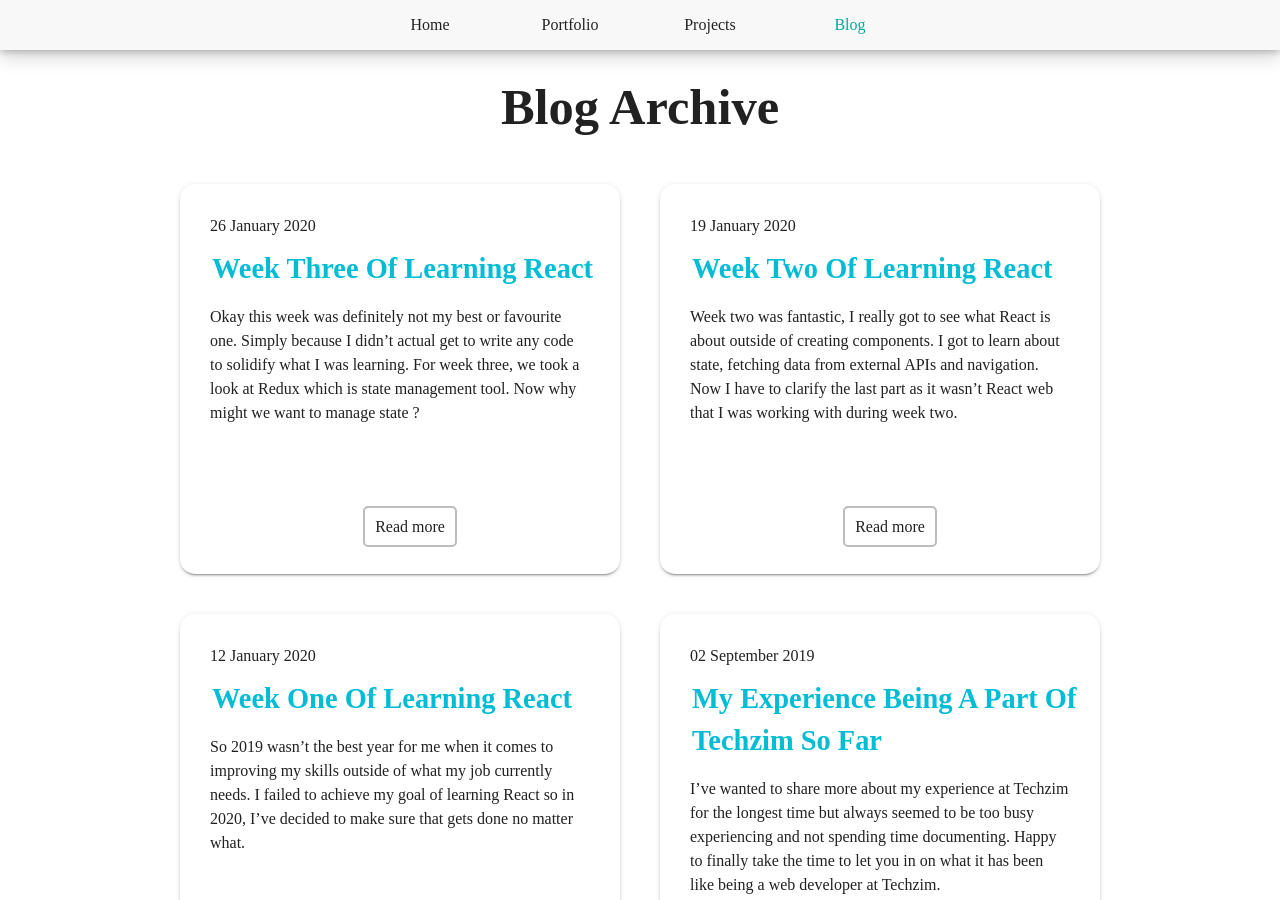
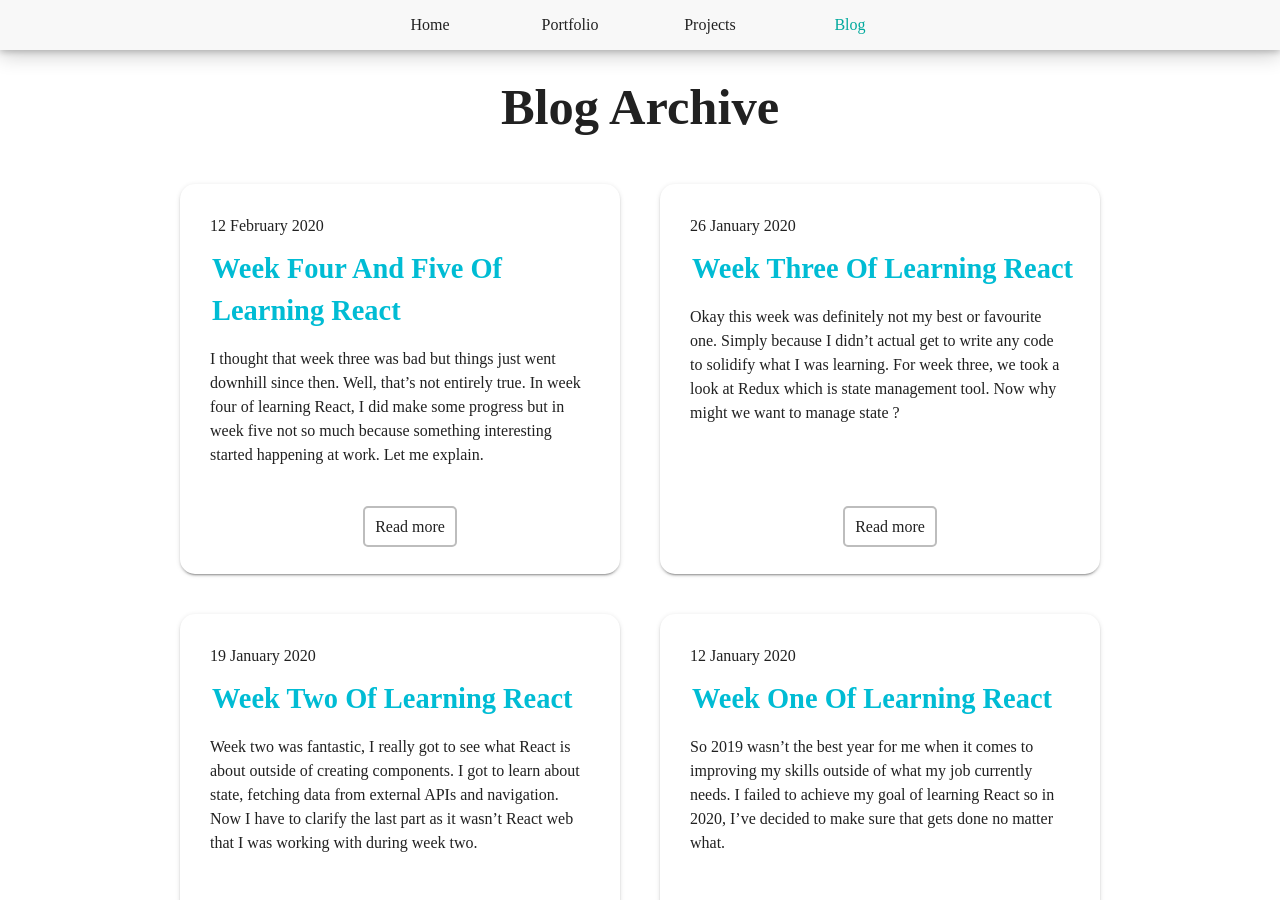
Before and after one commit to Rayhatron/rayhatron.github.io, a Jekyll site: the page built from archive/index.html, in a window 1280 px wide and 900 px high. Built offline with Jekyll 4.4.1, drawn with Linux system fonts in a browser that asks for light colours; nearby versions of some CDN libraries; emoji names are drawn with the system emoji font; some web fonts are replaced; some of the changed lines change nothing that is shown.

Commit message:
Blog post: week four and five of learning React

````diff
--- a/_includes/social-icons.html
+++ b/_includes/social-icons.html
@@ -2,5 +2,5 @@
     <a class="linkedin" href="https://linkedin.com/in/{{site.linkedin_username}}" title="Rufaro Madamombe LinkedIn" target="_blank"><i class="fa fa-linkedin" aria-hidden="true"></i></a>
     <a class="twitter" href="https://twitter.com/{{site.twitter_username}}" title="Rayhatron Twitter" target="_blank"><i class="fa fa-twitter" aria-hidden="true"></i></a>
     <a class="github" href="https://github.com/{{site.github_username}}" title="Rayhatron Github" target="_blank"><i class="fa fa-github" aria-hidden="true"></i></a>
-    <a class="freecodecamp" href="https://freecodecamp.com/{{site.freecodecamp_username}}" title="Rayhatron FreeCodeCamp" target="_blank"><i class="fa fa-free-code-camp" aria-hidden="true"></i></a>
+    <a class="freecodecamp" href="https://freecodecamp.org/{{site.freecodecamp_username}}" title="Rayhatron FreeCodeCamp" target="_blank"><i class="fa fa-free-code-camp" aria-hidden="true"></i></a>
 </div>
--- /dev/null
+++ b/_posts/react/2020-02-12-week-four-and-five-of-learning-react.md
@@ -0,0 +1,71 @@
+---
+title: Week Four And Five Of Learning React
+description: A summary of week four and five of learning React.js in 2020.
+category: react
+date: 2020-02-12
+permalink: /blog/:title/
+tags:
+    - react.js
+    - redux
+    - flux
+---
+
+I thought that week three was bad but things just went downhill since then. Well, that's not entirely true. In week four of learning React, I did make some progress but in week five not so much because something interesting started happening at work. Let me explain.
+
+<!--more-->
+
+## Week Four
+
+In week four I decided to do the React lessons on <a href="" target="_blank">FreeCodeCamp</a>. Even though it was mostly repetition, it was good because it helped me solidify the fundamentals of React and I did learn about something new.
+
+### PropTypes
+
+Often when building React apps you'll have some data passed down from a parent component to a child component in the form of props. Now, what happens if we forget to pass a prop or if we pass the wrong type of prop ? Well, the app would crash but we can catch this bug ahead of time with type-checking via PropTypes.
+
+```javascript
+const Greeting = (props) => {
+    return <h1>Hi {props.name}</h1>
+}
+
+Greeting.propTypes = {
+    name: PropTypes.string.isRequired
+}
+
+const App = (props) => {
+    return (
+        <main>
+            <Greeting name={'Ray'}/>
+        </main>
+    )
+}
+
+ReactDom.render(<App/>, document.getElementById('root'))
+```
+
+In the example above we create a simple functional component which returns an h1 element that greets a user. Below the component, we then define the propTypes for that component so that it requires data to be a string. If the expected prop is not a string or is not provided then a warning would be thrown.
+
+Going forward if I know the type prop that a component should receive then I'll use as it's quite useful.
+
+## Week Five
+
+One of my shortcomings in <a href="/blog/week-three-of-learning-react/" target="_blank">week three</a> was that I learned about Redux by watching a lecture without actually typing code. Fortunately, in week five I got to actually write code that used Redux through the FreeCodeCamp Redux lessons.
+
+While learning about prop drilling, I came across an article by Kent on the subject and it helped me understand when it's a problem and when it's useful. I shared the post on Twitter and Kent actually <a href="https://twitter.com/Rayhatron/status/1221809686753742849" target="_blank">responded</a> to remind me that actually Redux is not the solution to prop drilling problems but it's context.
+
+From what I've gathered, context does pretty much everything that Redux does and the best part is that it comes with React. So you don't have to install a third-party library and just add an unnecessary dependency to your app.
+
+While I haven't actually used context yet, I'm keen to use it and see if I truly won't need Redux in my React apps.
+
+## Amazing Distractions
+
+Remember I mentioned that something very interesting at work started happening ? Well, we are working on a new project that uses cloud technologies like Google cloud platform/AWS/Azure. You can use those platforms and still be doing things the same old way in terms of application architecture but gaining the advantages of easy scaling.
+
+Now what we are doing is different in that we are building a truly cloud-native system. There's this concept in cloud computing called serverless computing whereby instead of having a server that you pay for monthly but managed by the cloud provider you actually don't have a server to pay for.
+
+Instead, you're billed according to your usage of compute resources. For example, with Google cloud platform they have what they call cloud functions. You essentially write code that will get triggered by a certain event and when that code is executed you're billed based on how long it takes to execute and the number of times it is invoked.
+
+Event-driven code is not a new thing but when you put in this billing structure you find yourself looking at the ways that you can structure your application in such a way that you're not getting billed excessively.
+
+Well, maybe when we're done building the system I'll write a post my experience using serverless computing. I do hope that I won't get swayed too far by the stuff that would be happening at work because I do need to gain more experience with React.
+
+Let's see if we can strike a good balance. Thanks for reading.
````
